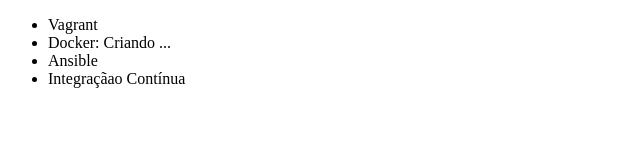
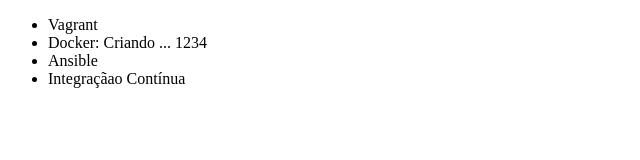
Before and after one commit to YuriTigre/Alura-Git, a plain HTML site: page index.html in a window 1280 px wide. Shown: the full height of the page, 0-640 px from the left. Drawn offline with Linux system fonts and the light colour scheme.

Commit message:
Alterando nome

```diff
--- a/index.html
+++ b/index.html
@@ -7,7 +7,7 @@
 <body>
     <ul>
         <li>Vagrant</li>
-        <li>Docker: Criando ...</li>
+        <li>Docker: Criando ... 1234</li>
         <li>Ansible</li>
         <li>Integraçãao Contínua</li>
     </ul>
```
